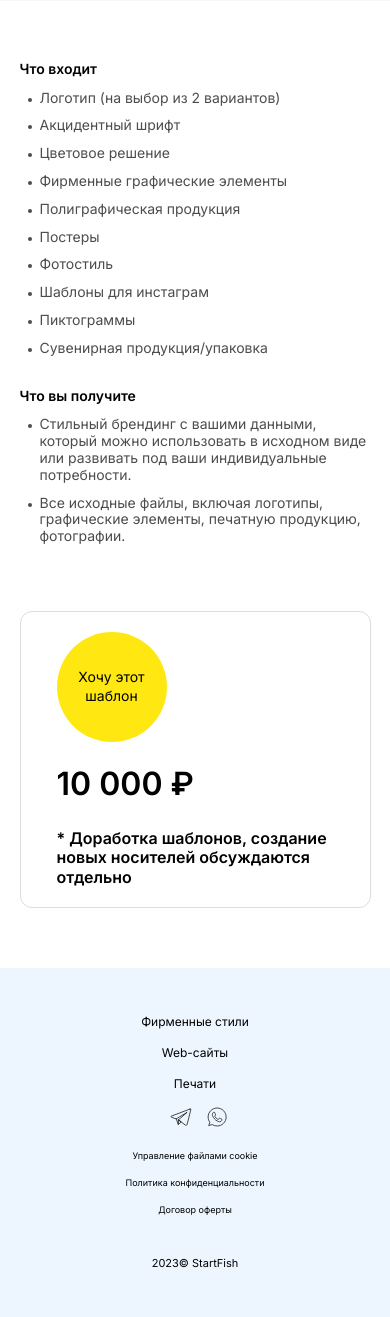
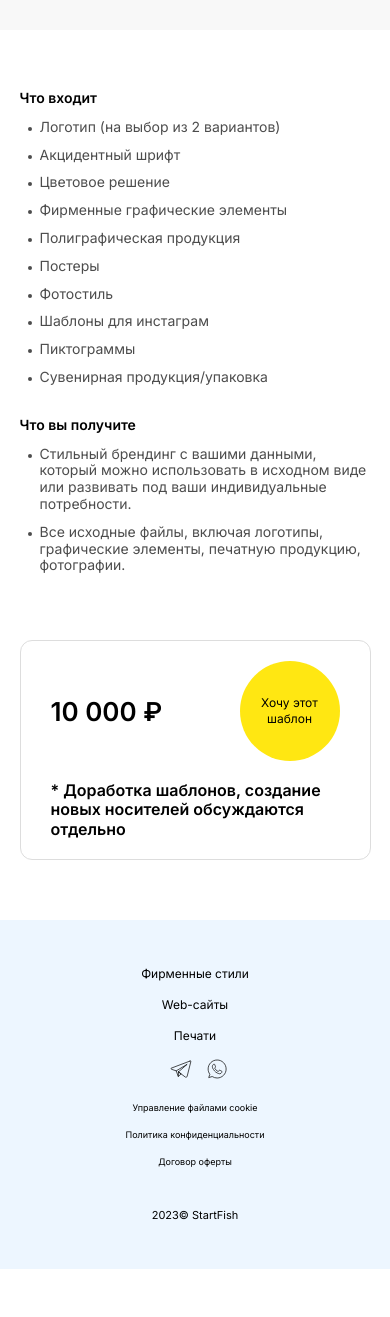
Before and after one commit to Nurbergen-me/startfish, a PHP site: page /template.html in a window 390 px wide. Shown: the part 488-1805 px from the top of the page. After the commit the page ends 1757 px from the top, so only its background shows below. Run offline with PHP 8.4, Linux system fonts and the light colour scheme.

Commit message:
last fixes

```diff
--- a/css/main.css
+++ b/css/main.css
@@ -420,8 +420,8 @@ li {
 }
 .project_btn {
   width: 175px;
-  height: 43px;
-  border-radius: 15px;
+  height: 44px;
+  border-radius: 22px;
   color: #161414;
 }
 
@@ -463,14 +463,11 @@ li {
   margin-bottom: 30vh;
 }
 .hidden_btn {
-  background: #FFE712;
-  height: 45px;
-  border: 1px solid #FFE712;
-  border-radius: 30px;
-  padding: 10px 24px;
-  display: block;
+  width: 175px;
+  height: 44px;
+  border-radius: 22px;
+  color: #161414;
   margin: 0 auto;
-  color: #000;
 }
 
 .animation_slide > div {
@@ -908,13 +905,16 @@ li {
   font-weight: 600;
   margin-bottom: 35px;
 }
+.template_footer_price_sm {
+  display: none;
+}
 .template_footer_text {
   font-weight: 600;
   max-width: 425px;
   line-height: 1.2em;
 }
 .template_footer_circle {
-  background: #FFE712;
+  background: #EDF6FF;
   border-radius: 50%;
   width: 148px;
   height: 148px;
--- a/css/main.scss
+++ b/css/main.scss
@@ -476,8 +476,8 @@ li {
 
     &_btn {
         width: 175px;
-        height: 43px;
-        border-radius: 15px;
+        height: 44px;
+        border-radius: 22px;
         color: #161414;
     }
 }
@@ -523,14 +523,11 @@ li {
     }
 
     &_btn {
-        background: #FFE712;
-        height: 45px;
-        border: 1px solid #FFE712;
-        border-radius: 30px;
-        padding: 10px 24px;
-        display: block;
+        width: 175px;
+        height: 44px;
+        border-radius: 22px;
+        color: #161414;
         margin: 0 auto;
-        color: #000;
     }
 
 }
@@ -1020,6 +1017,10 @@ li {
             font-size: 40px;
             font-weight: 600;
             margin-bottom: 35px;
+
+            &_sm {
+                display: none;
+            }
         }
         &_text {
             font-weight: 600;
@@ -1028,7 +1029,7 @@ li {
         }
 
         &_circle {
-            background: #FFE712;
+            background: #EDF6FF;
             border-radius: 50%;
             width: 148px;
             height: 148px;
--- a/css/media.css
+++ b/css/media.css
@@ -223,6 +223,9 @@
   .order_product_btn {
     margin: 24px auto 0;
   }
+  .template_footer_circle {
+    background: #FFE712;
+  }
 }
 @media screen and (max-width: 768px) {
   .container {
@@ -372,6 +375,9 @@
   .order_product_img {
     max-width: 50%;
   }
+  .presentation .container {
+    width: 100%;
+  }
 }
 @media screen and (max-width: 576px) {
   .container {
@@ -441,6 +447,28 @@
   }
   .template_footer {
     flex-direction: column-reverse;
+    padding: 20px 30px;
+  }
+  .template_footer_right {
+    display: flex;
+    align-items: center;
+    justify-content: space-between;
+    width: 100%;
+    max-width: 300px;
+  }
+  .template_footer_circle {
+    width: 100px;
+    min-width: 100px;
+    height: 100px;
+    font-size: 12px;
+  }
+  .template_footer_price {
+    display: none;
+    font-size: 26px;
+  }
+  .template_footer_price_sm {
+    display: block;
+    margin-bottom: 0;
   }
   .sort-btn {
     font-size: 14px;
--- a/css/media.scss
+++ b/css/media.scss
@@ -270,6 +270,13 @@
             }
         }
     }
+    .template {
+        &_footer {
+            &_circle {
+                background: #FFE712;
+            }
+        }
+    }
 }
 
 @media screen and (max-width: 768px) {
@@ -439,6 +446,11 @@
             }
         }
     }
+    .presentation {
+        .container {
+            width: 100%;
+        }
+    }
 }
 
 @media screen and (max-width: 576px) {
@@ -527,6 +539,30 @@
 
         &_footer {
             flex-direction: column-reverse;
+            padding: 20px 30px;
+
+            &_right {
+                display: flex;
+                align-items: center;
+                justify-content: space-between;
+                width: 100%;
+                max-width: 300px;
+            }
+            &_circle {
+                width: 100px;
+                min-width: 100px;
+                height: 100px;
+                font-size: 12px;
+            }
+            &_price {
+                display: none;
+                font-size: 26px;
+
+                &_sm {
+                    display: block;
+                    margin-bottom: 0;
+                }
+            }
         }
     }
     .sort-btn {
--- a/index.html
+++ b/index.html
@@ -171,7 +171,7 @@
                         telegram
                     </a>
                 </div>
-                <button class="hidden_btn">
+                <button class="btn hidden_btn">
                     Обсудить проект
                 </button>
             </div>
--- a/order.html
+++ b/order.html
@@ -171,7 +171,7 @@
                         telegram
                     </a>
                 </div>
-                <button class="hidden_btn">
+                <button class="btn hidden_btn">
                     Обсудить проект
                 </button>
             </div>
--- a/stamps.html
+++ b/stamps.html
@@ -171,7 +171,7 @@
                         telegram
                     </a>
                 </div>
-                <button class="hidden_btn">
+                <button class="btn hidden_btn">
                     Обсудить проект
                 </button>
             </div>
--- a/template.html
+++ b/template.html
@@ -171,7 +171,7 @@
                         telegram
                     </a>
                 </div>
-                <button class="hidden_btn">
+                <button class="btn hidden_btn">
                     Обсудить проект
                 </button>
             </div>
@@ -295,8 +295,14 @@
                             * Доработка шаблонов, создание новых носителей обсуждаются отдельно
                         </div>
                     </div>
-                    <div class="template_footer_circle">
-                        Хочу этот шаблон
+                    <div class="template_footer_right">
+                        <div class="template_footer_price template_footer_price_sm">
+                            10 000 ₽
+                        </div>
+                        <div class="template_footer_circle button-l">
+                            <div class="button-s"></div>
+                            Хочу этот шаблон
+                        </div>
                     </div>
                 </div>
             </div>
--- a/templates.html
+++ b/templates.html
@@ -171,7 +171,7 @@
                         telegram
                     </a>
                 </div>
-                <button class="hidden_btn">
+                <button class="btn hidden_btn">
                     Обсудить проект
                 </button>
             </div>
```
Also changed, not shown: 2 other files.
